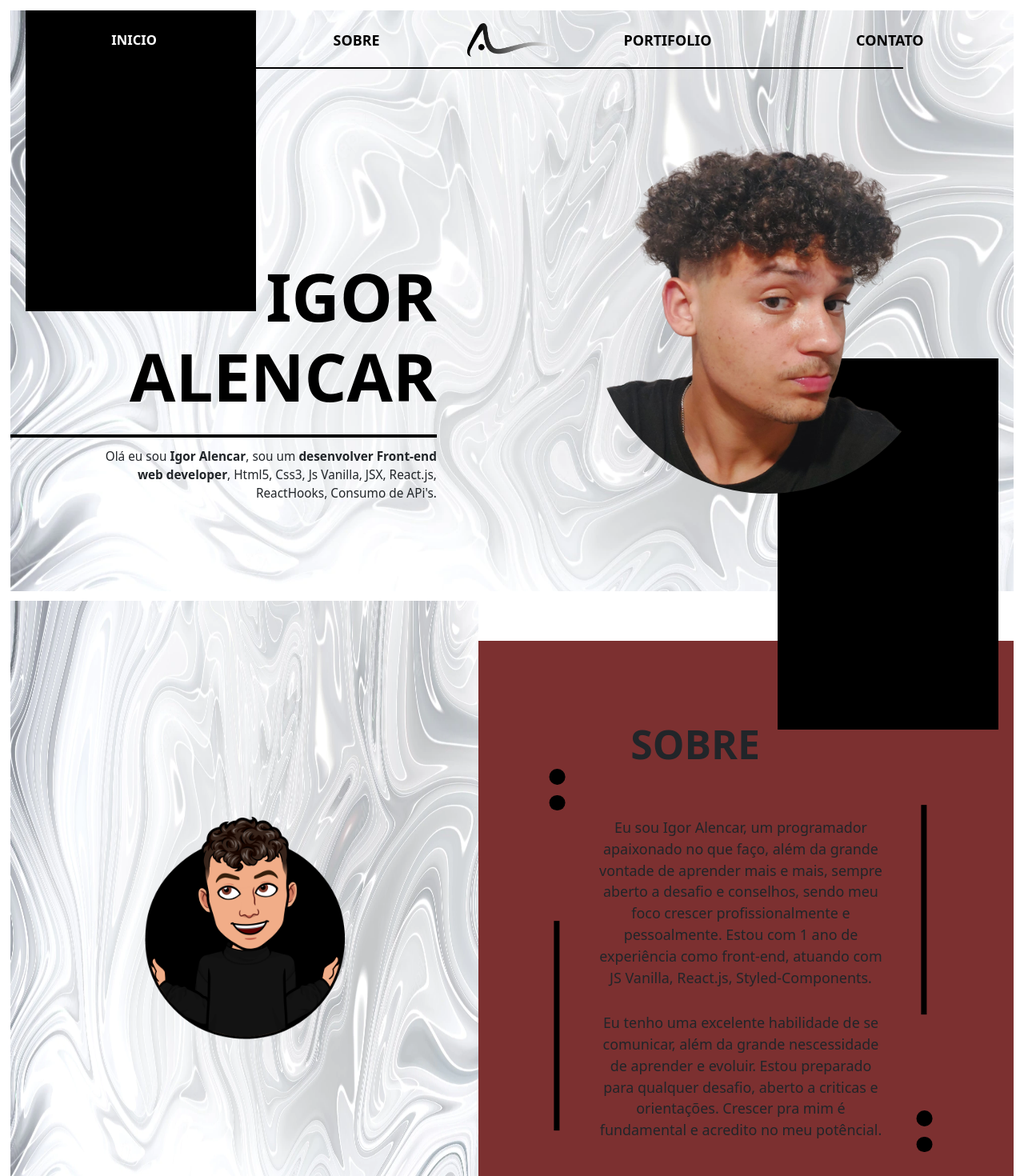
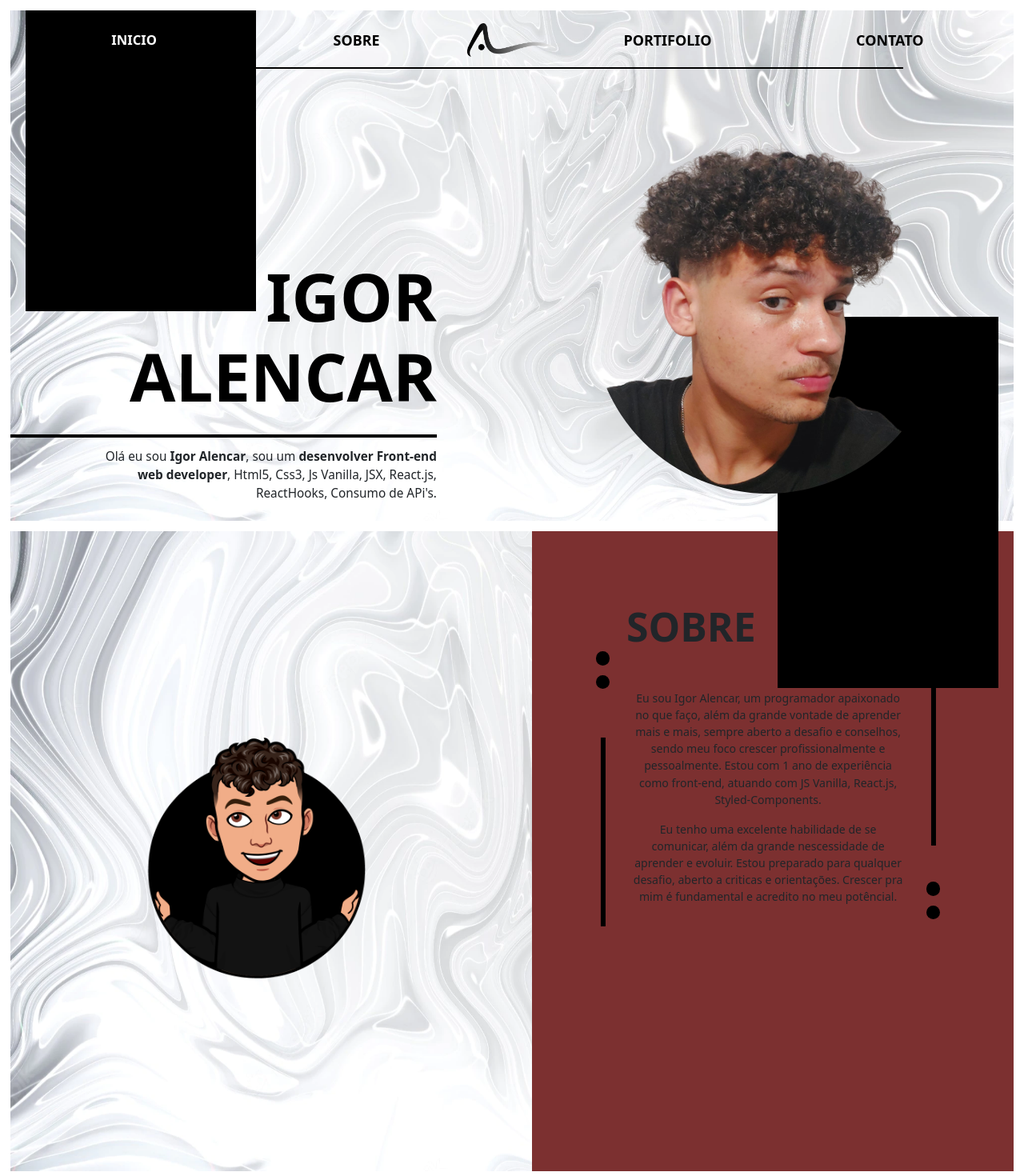
Before and after one commit to Al3ncar/Al3ncar_web, a React (Create React App) app: page / in a window 1280 px wide. Shown: the top 1470 px of the page at 80% size. Built offline with nearby package versions, Linux system fonts and the light colour scheme.

Commit message:
Atualização dos components

```diff
--- a/src/components/header/style/styled.js
+++ b/src/components/header/style/styled.js
@@ -6,11 +6,11 @@ export const Header = styled.header`
     width: 100%; height: 100%;
 `
 export const BackImg = styled.section`
-    width: 98%; height: 98%;
+    width: 98%;
     margin: 1%;
     background-image: url(${Back});
     background-repeat: no-repeat;
-    background-size: 100% 100vh;
+    background-size: 100% 100%;
 
     position: relative;
     ::after{
@@ -178,7 +178,7 @@ export const Titl = styled.h1`
 `
 export const BoxOla = styled.div`
     width: 85%;
-    padding: 2% 0 15% 0;
+    padding: 2% 0 1% 0;
     text-align: right;
     display: flex;
     justify-content: end;
--- a/src/components/main/style/styled.js
+++ b/src/components/main/style/styled.js
@@ -6,7 +6,10 @@ export const Cont = styled.section`
     margin:0 1% 1% 1%;
     display: flex;
     justify-content: space-between;
-    align-items: center;
+
+    background-image: url(${Back});
+    background-size: 100% 100vh;
+    background-repeat: no-repeat;
     @media(max-width: 500px){
         height: 100vh;
         flex-direction: column;
@@ -14,12 +17,10 @@ export const Cont = styled.section`
     }
 `
 export const ContBox = styled.div`
-    width: 50%; height: 100vh;
+    width: 49%; height: 100vh;
     padding: 10%;
 
-    background-image: url(${Back});
-    background-size: 100% 100vh;
-    background-repeat: no-repeat;
+
     display: flex;
     justify-content: center;
     align-items: center;
@@ -30,7 +31,7 @@ export const BoxSobre = styled.div`
     width:50%;
 `
 export const Sobre = styled.div`
-    width:60%;
+    width:48%;
     background-color: #7c3030;
     @media(max-width: 500px){
         height: 60%; width: 100%;
@@ -41,7 +42,7 @@ export const Sobre = styled.div`
 `
 
 export const SobreTilt = styled.h2`
-    width: 65%;
+    width: 50%;
     margin: 15% 0 0 8%;
     text-align: center;
     font-size: 3.9vw;
@@ -113,9 +114,9 @@ export const ElementRight = styled.span`
 
 `
 export const Text = styled.p`
-    width: 55%;
-    padding: 1% 0;
-    font-size: 1.4vw;
+    width: 58%;
+
+    font-size: 1.1vw;
 `
 export const ElementLeft = styled.span`
     padding: 5%;
```
